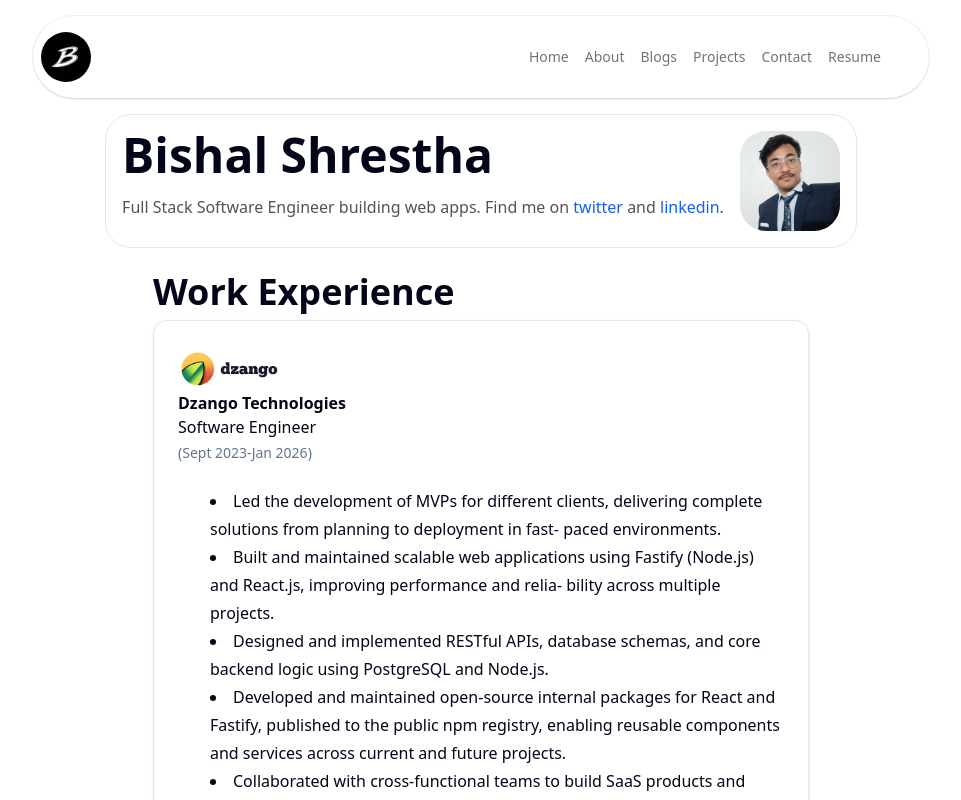
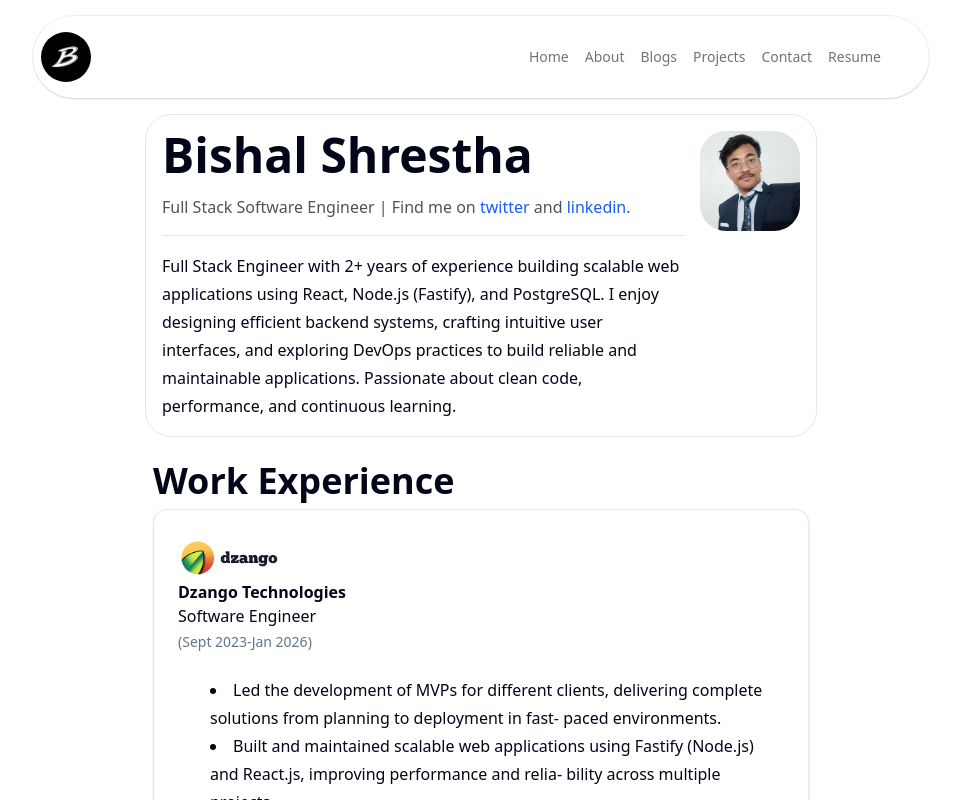
Before and after one commit to bishalshrestha013/portfolio-site, a Next.js app: page / in a window 1280 px wide. Shown: the top 800 px of the page, without its empty margins (159-1120 px from the left). Built offline with nearby package versions, Linux system fonts and the light colour scheme.

Commit message:
feat: update intro content

```diff
--- a/app/components/intro.tsx
+++ b/app/components/intro.tsx
@@ -4,7 +4,7 @@ import Link from "next/link";
 
 const Intro = () => {
   return (
-    <div className="flex flex-col items-start md:flex-row-reverse border p-4 bg-white md:rounded-4xl gap-4">
+    <div className="flex flex-col items-start md:flex-row-reverse border p-4 bg-white md:rounded-4xl gap-4 max-w-2xl">
       <Image
         src={photo}
         alt="Profile photo"
@@ -15,7 +15,7 @@ const Intro = () => {
       <div>
         <h1 className="font-bold text-3xl md:text-5xl mb-4">Bishal Shrestha</h1>
         <p className="text-zinc-600">
-          Full Stack Software Engineer building web apps. Find me on{" "}
+          Full Stack Software Engineer | Find me on{" "}
           <Link
             className="text-blue-600 hover:text-blue-900"
             href={"https://x.com/mr_shrestha7"}
@@ -37,6 +37,15 @@ const Intro = () => {
           </Link>
           .
         </p>
+        <hr className="mt-4" />
+        <p className="mt-4 leading-7">
+          Full Stack Engineer with 2+ years of experience building scalable web
+          applications using React, Node.js (Fastify), and PostgreSQL. I enjoy
+          designing efficient backend systems, crafting intuitive user
+          interfaces, and exploring DevOps practices to build reliable and
+          maintainable applications. Passionate about clean code, performance,
+          and continuous learning.
+        </p>
       </div>
     </div>
   );
```
